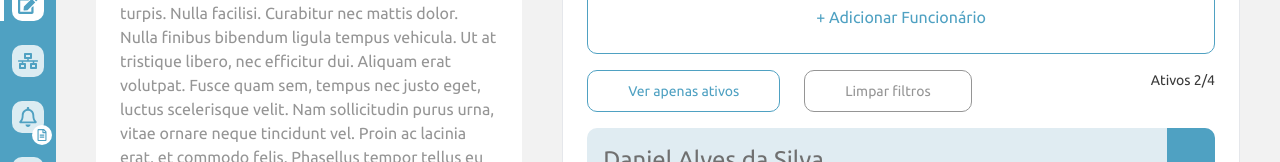
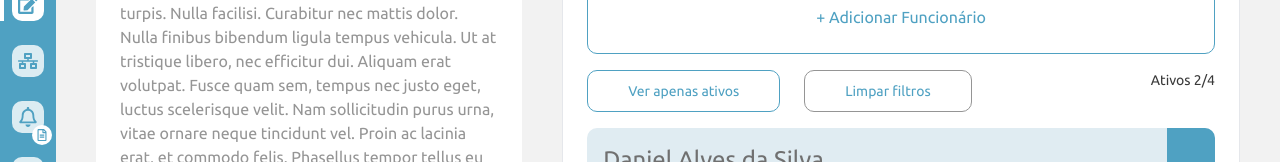
Before and after one commit to Leonardo-Maciel-S/Desafio-Sea, a React (Vite) app: page /employees in a window 1280 px wide. Shown: the part 311-473 px from the top of the page. Built offline with nearby package versions, Linux system fonts and the light colour scheme.

Commit message:
feat: added button with fully filled background

```diff
--- a/src/components/buttons/Button.tsx
+++ b/src/components/buttons/Button.tsx
@@ -2,7 +2,7 @@ import type { HTMLAttributes } from "react";
 import { tv } from "tailwind-variants";
 
 const button = tv({
-	base: "bg-white text-defaultBlue border border-defaultBlue rounded-[10px] text-center",
+	base: "border border-defaultBlue rounded-[10px] text-center",
 	variants: {
 		textSize: {
 			default: "text-sm px-10 py-[10px]",
@@ -14,10 +14,18 @@ const button = tv({
 		flex1: {
 			true: "flex-1",
 		},
+		bgFull: {
+			true: "bg-default text-white font-bold border-none px-14",
+			false: "bg-white text-defaultBlue",
+		},
+		bgFullDisable: {
+			true: "bg-mediumGray",
+		},
 	},
 	defaultVariants: {
 		textSize: "default",
 		isEnable: true,
+		bgFull: false,
 	},
 });
 
@@ -25,6 +33,8 @@ interface ButtonProps extends HTMLAttributes<HTMLButtonElement> {
 	textSize?: "default" | "base16";
 	flex1?: boolean;
 	isEnable?: boolean;
+	bgFull?: boolean;
+	bgFullDisable?: boolean;
 }
 
 const Button = ({
@@ -32,11 +42,21 @@ const Button = ({
 	textSize,
 	isEnable,
 	flex1,
+	className,
+	bgFull,
+	bgFullDisable,
 	...rest
 }: ButtonProps) => {
 	return (
 		<button
-			className={button({ flex1, textSize, isEnable })}
+			className={button({
+				flex1,
+				textSize,
+				isEnable,
+				className,
+				bgFull,
+				bgFullDisable,
+			})}
 			disabled={!isEnable}
 			{...rest}
 		>
```
